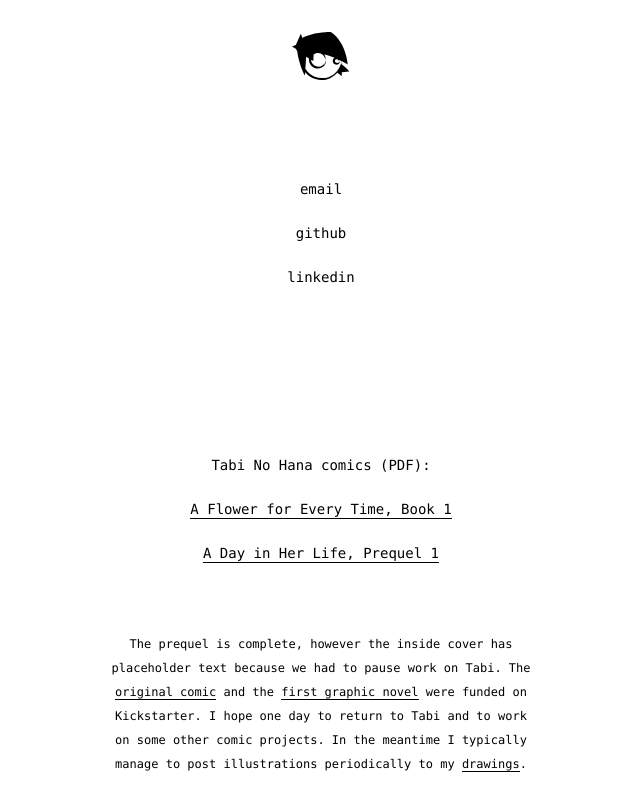
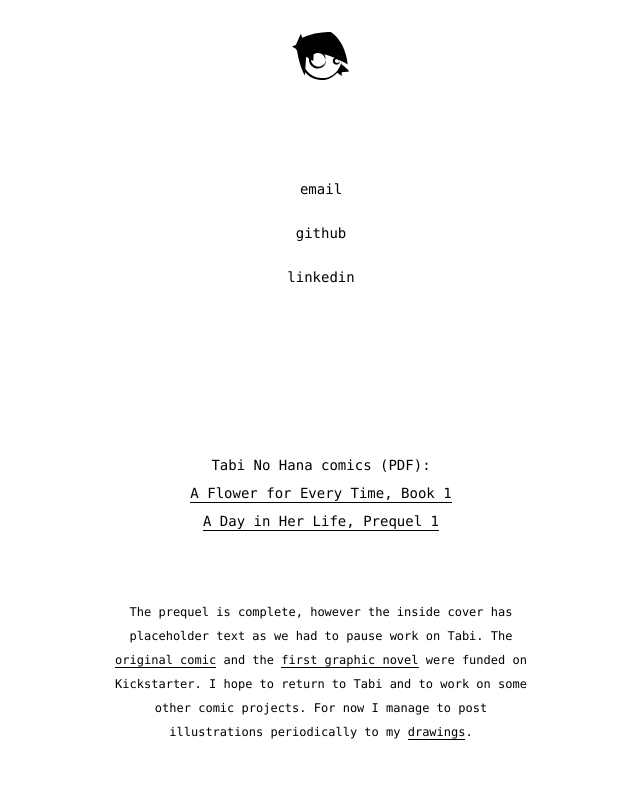
Before and after one commit to kitajchuk/kitajchuk-web, a Next.js app: page /comics in a window 1280 px wide. Shown: the top 800 px of the page, without its empty margins (319-959 px from the left). Built offline with nearby package versions, Linux system fonts and the light colour scheme.

Commit message:
Update index.js

```diff
--- a/pages/comics/index.js
+++ b/pages/comics/index.js
@@ -7,7 +7,7 @@ export default function Comics({paths}) {
   return (
     <Layout title="comics">
       <div className="comics">
-        <section className="comics__books navi colf">
+        <section className="comics__books navi">
           <p>Tabi No Hana comics (PDF):</p>
           <p>
             <a href="/media/Tabi_No_Hana_Book_01.pdf" target="_blank">A Flower for Every Time, Book 1</a>
@@ -18,10 +18,10 @@ export default function Comics({paths}) {
         </section>
         <section className="comics__text uwrap">
           <p className="pp m">
-            The prequel is complete, however the inside cover has placeholder text because we had to pause work on Tabi.
+            The prequel is complete, however the inside cover has placeholder text as we had to pause work on Tabi.
             The <a href="https://www.kickstarter.com/projects/1086577669/tabi-no-hana-issue-1-in-all-its-forms" target="_blank" rel="noreferrer">original comic</a> and the <a href="https://www.kickstarter.com/projects/1086577669/tabi-no-hana-the-next-adventures" target="_blank" rel="noreferrer">first graphic novel</a> were funded on Kickstarter.
-            I hope one day to return to Tabi and to work on some other comic projects.
-            In the meantime I typically manage to post illustrations periodically to my <Link href="/drawings/"><a>drawings</a></Link>.
+            I hope to return to Tabi and to work on some other comic projects.
+            For now I manage to post illustrations periodically to my <Link href="/drawings/"><a>drawings</a></Link>.
           </p>
         </section>
         <section className="drawings">
```
